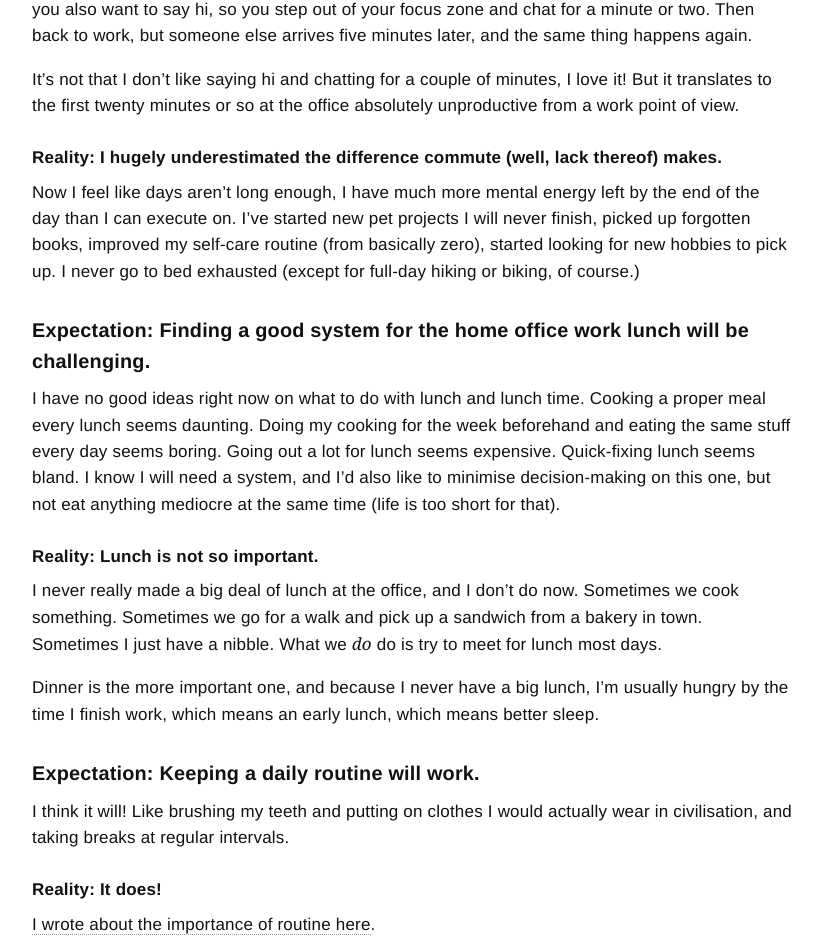
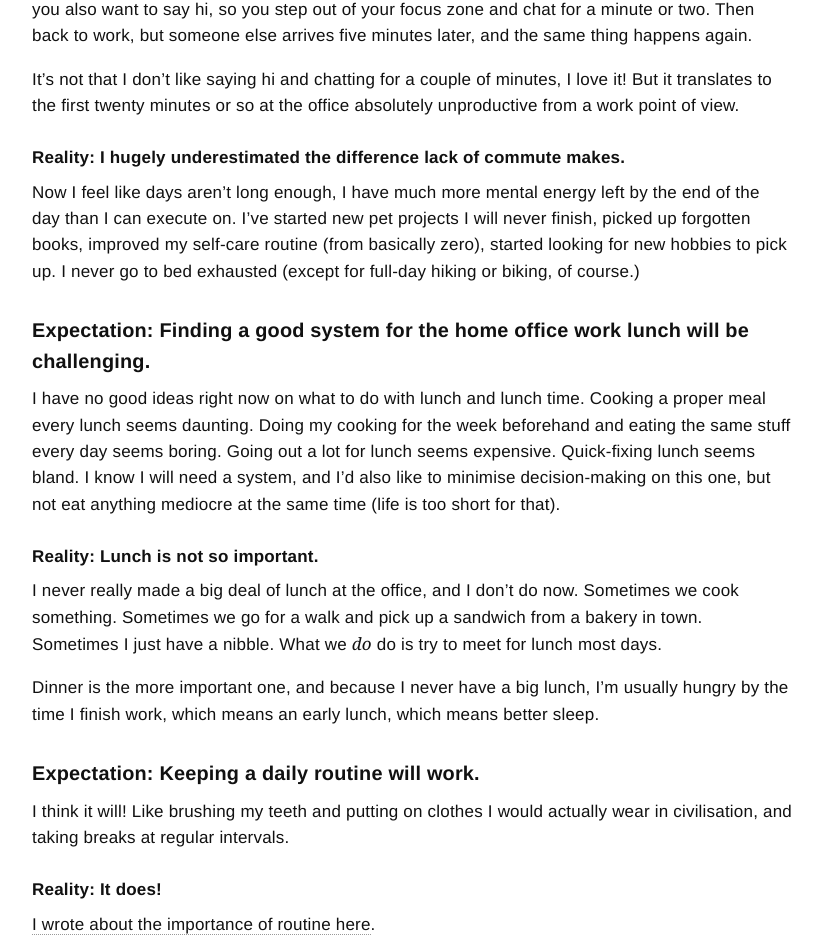
Before and after one commit to eszterkv/eszter.space, a Gatsby site: page /the-great-expectations-of-working-remotely-3-month-check-in/ in a window 1280 px wide. Shown: the part 2371-3313 px from the top of the page, without its empty margins (338-1160 px from the left). Built offline with nearby package versions, Linux system fonts and the light colour scheme; Gatsby itself is replaced by a stand-in of ours; some packages are replaced by stand-ins of ours; a web font is replaced by a local one.

Commit message:
Update Blog “the-great-expectations-of-working-remotely-3-month-check-in”

```diff
--- a/content/blog/the-great-expectations-of-working-remotely-3-month-check-in.md
+++ b/content/blog/the-great-expectations-of-working-remotely-3-month-check-in.md
@@ -62,7 +62,7 @@ A lot of time is lost to commute, and some to saying hello and goodbye at the of
 
 It’s not that I don’t like saying hi and chatting for a couple of minutes, I love it! But it translates to the first twenty minutes or so at the office absolutely unproductive from a work point of view.
 
-#### Reality: I hugely underestimated the difference commute (well, lack thereof) makes.
+#### Reality: I hugely underestimated the difference lack of commute makes.
 
 Now I feel like days aren’t long enough, I have much more mental energy left by the end of the day than I can execute on. I’ve started new pet projects I will never finish, picked up forgotten books, improved my self-care routine (from basically zero), started looking for new hobbies to pick up. I never go to bed exhausted (except for full-day hiking or biking, of course.)
 
```
